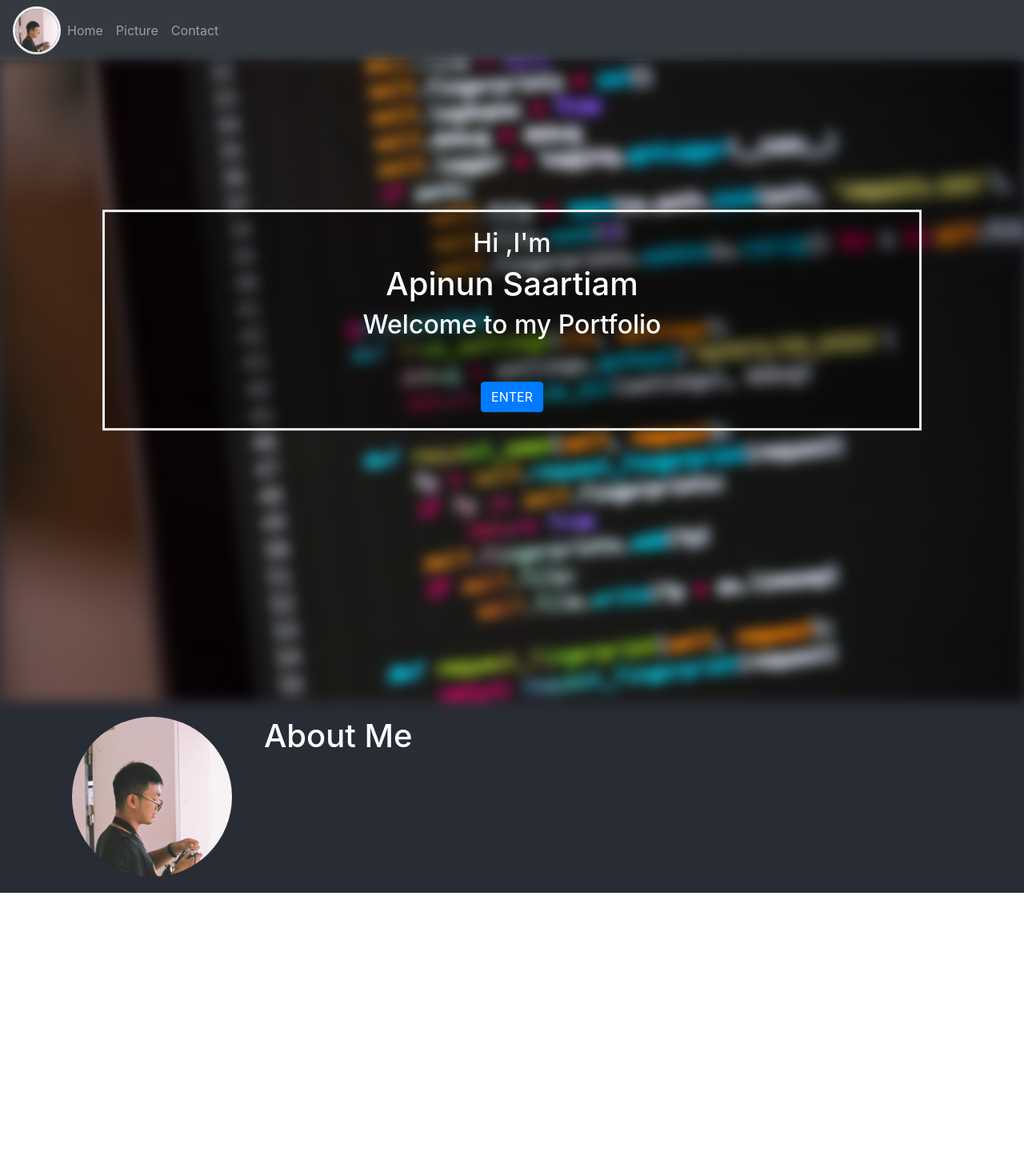
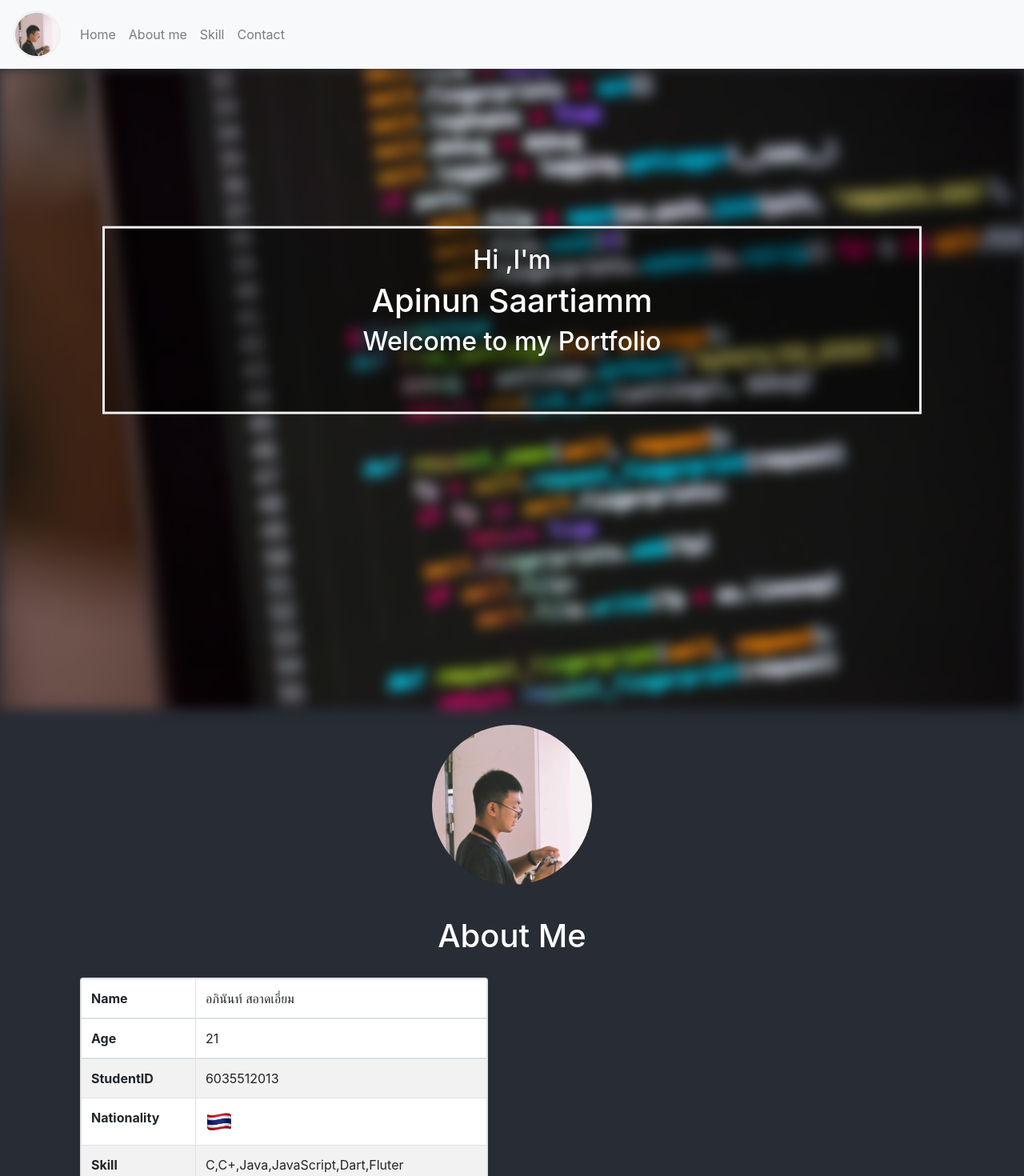
Before and after one commit to lostperson7410/My-Portfolio, a React (Create React App) app: page / in a window 1280 px wide. Shown: the top 1470 px of the page at 80% size. Before the commit the page ends 1116 px from the top, so only its background shows below. Built offline with nearby package versions, Linux system fonts and the light colour scheme.

Commit message:
add navbar link+ ver0.1.1

```diff
--- a/package.json
+++ b/package.json
@@ -8,6 +8,7 @@
     "@testing-library/react": "^11.1.1",
     "@testing-library/user-event": "^12.2.0",
     "bootstrap": "^4.5.3",
+    "bootstrap-icons": "^1.5.0",
     "husky": "^4.3.0",
     "lint-staged": "^10.5.1",
     "node-sass": "^5.0.0",
--- a/src/App.js
+++ b/src/App.js
@@ -1,6 +1,6 @@
-import {Button, Container} from 'react-bootstrap'
+import {Button, Container,Dropdown,Navbar,Nav,NavDropdown,Form,FormControl} from 'react-bootstrap'
 import './App.css';
-import Navbar from './component/Navbar';
+
 import {
   BrowserRouter as Router,
   Switch,
@@ -9,6 +9,7 @@ import {
 } from "react-router-dom";
 
 import Main from "./component/Main"
+import Skill from "./component/Skill"
 import Picture from "./component/Picture"
 import Contact from "./component/Contact"
 import profilepic from './pic/001.jpg'
@@ -52,8 +53,27 @@ function Welcome() {
   return (
 
   <div className ="App-header">
+  <section class="#home" id='home'>
+  <Navbar bg="light" expand="lg" sticky="top">
+  <Navbar.Brand href="#">
+    <img src={profilepic} class ="logopic"/>
+  </Navbar.Brand>
+  <Navbar.Toggle aria-controls="navbarScroll" />
+  <Navbar.Collapse id="navbarScroll">
+    <Nav
+      className="mr-auto my-2 my-lg-0"
+      style={{ maxHeight: '100px' }}
+      navbarScroll
+    >
+      <Nav.Link a href="#home">Home</Nav.Link>
+      <Nav.Link a href="#aboutme">About me</Nav.Link>
+      <Nav.Link a href="#skill">Skill</Nav.Link>
+      <Nav.Link a href="#contact">Contact</Nav.Link>
+    </Nav>
+  </Navbar.Collapse>
+</Navbar>
 
-<Navbar/>
+
     <div className="firstBG"></div>
     <div class= "bg-text">
     <Container className="firstContainer">
@@ -61,7 +81,7 @@ function Welcome() {
        Hi ,I'm
       </h2>
       <h1 class = "text">
-        Apinun Saartiam
+        Apinun Saartiamm
       </h1>
       <h2>
         Welcome to my Portfolio
@@ -69,11 +89,22 @@ function Welcome() {
       <div class="pic">
 
       </div>
-      <Link to="/Main"><Button>ENTER</Button></Link>
     </Container>
     </div>
+    </section>
+    <section class="aboutme" id='aboutme'>
+    <Main/>
+    </section>
+    <section class="skill" id='skill'>
+    <Skill/>
+    </section>
+    <section class="contact" id='contact'>
+    <Contact/>
+    </section>
 
-    <Main/>
+
+
+
 
   </div>
 
@@ -96,6 +127,14 @@ function Welcome() {
         </a>
       </header>
     </div>
+    ***************************************************************************
+    <NavDropdown title="Link" id="navbarScrollingDropdown">
+        <NavDropdown.Item href="#action3">Action</NavDropdown.Item>
+        <NavDropdown.Item href="#action4">Another action</NavDropdown.Item>
+        <NavDropdown.Divider />
+        <NavDropdown.Item href="#action5">Something else here</NavDropdown.Item>
+      </NavDropdown>
+    ****************************************************************************
     */
   );
 }
--- a/src/component/Contact.js
+++ b/src/component/Contact.js
@@ -4,14 +4,8 @@ function Contact() {
 
     return(
       <div>
-          <div>
-              <Navbar/>
-           </div>
-        <h1>
-          Contact
-        </h1>
+
       </div>
-
     );
 
   }
--- a/src/component/Main.js
+++ b/src/component/Main.js
@@ -12,18 +12,24 @@ function Main() {
       <div >
         <Container>
           <Row class='center'>
+            <Container class= 'center'>
             <div class='pic'>
             <img src={profilepic}/>
             </div>
             <div class='hyellow'>
             <h1>About Me</h1>
             </div>
+            </Container>
           </Row>
           <Row>
             <Col>
-
+            <Mcard/>
             </Col>
             <Col>
+
+            <Row>
+
+            </Row>
 
             </Col>
           </Row>
--- a/src/component/Navbar.js
+++ b/src/component/Navbar.js
@@ -7,7 +7,7 @@ import profilepic from '../pic/001.jpg'
 function Navbar() {
   return (
   <div>
-      <nav class="navbar navbar-expand-lg bg-dark navbar-dark navbar-inverse navbar-fixed-top sticky" role='navigation'>
+      <nav class="navbar navbar-expand-lg bg-dark navbar-dark navbar-inverse navbar-fixed-top sticky"role='navigation'>
       <ul class="navbar-nav">
       <img src={profilepic} class ="logopic"/>
         <li class="nav-item center bg-dark">
--- /dev/null
+++ b/src/component/Skill.js
@@ -0,0 +1,25 @@
+import Navbar from './Navbar'
+import {Button, Container,Row,Col,ListGroup,Table,Card, Carousel} from 'react-bootstrap'
+import profilepic from '../pic/001.jpg'
+import thailand from '../pic/thailand.png'
+import Mcard from './Subitem/Mcard'
+import './Main.css'
+import './Subitem/Mcard.css'
+
+function Skill() {
+
+    return(
+      <div >
+        <Container>
+
+        </Container>
+
+      </div>
+
+    );
+
+  }
+
+
+
+  export default Skill;
```
Also changed, not shown: 1 other file (tests, documents, lock files or other folders). Lines whose indentation alone changed are shown as unchanged.
